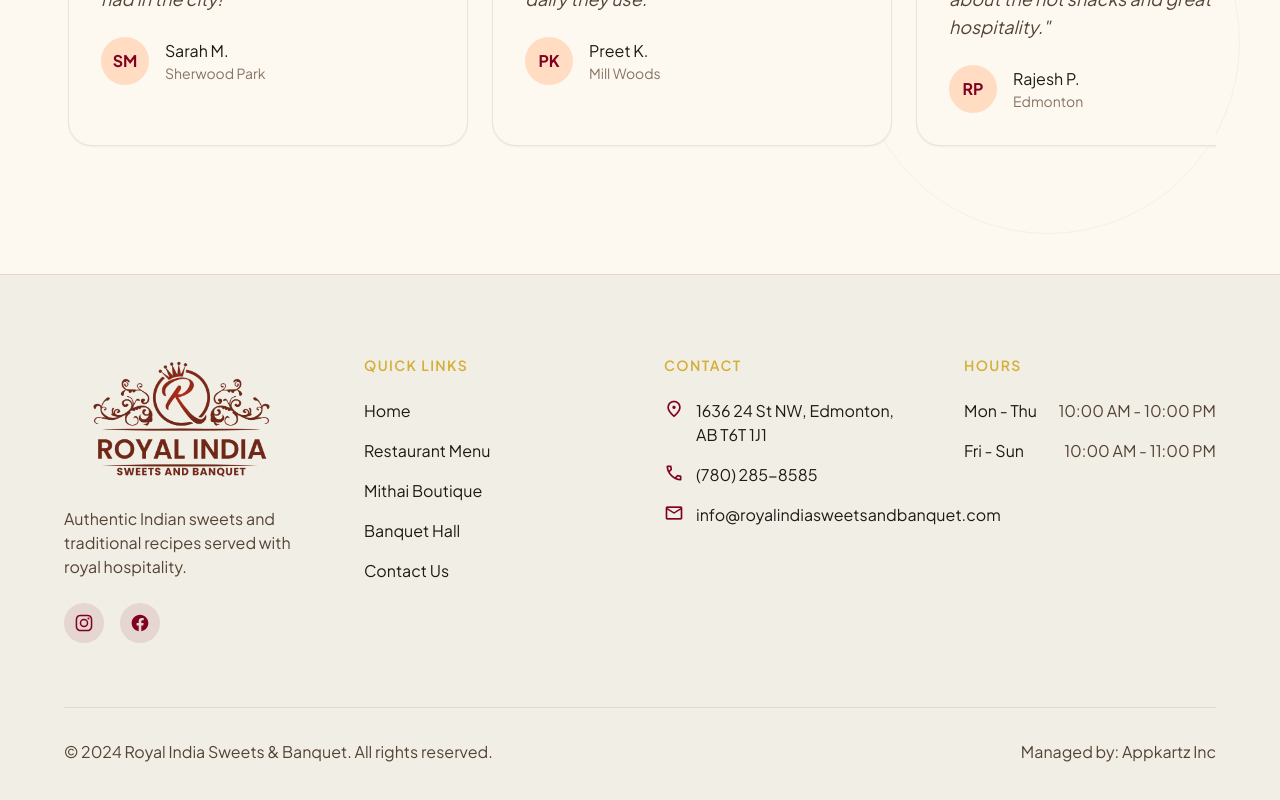
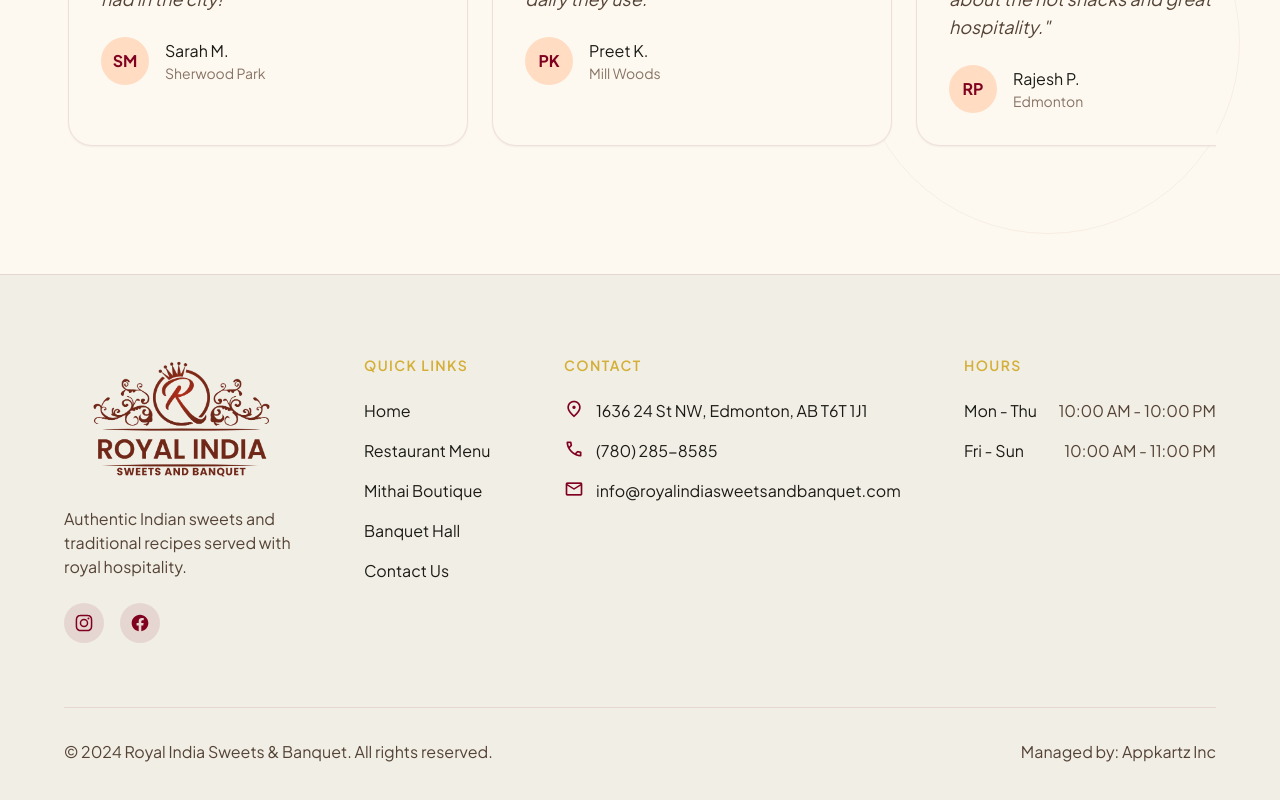
Before and after one commit to vp-appkartz/royalindiasweets-static, a React (Vite) app: page / in a window 1280 px wide. Shown: the part 3393-4193 px from the top of the page. Built offline with nearby package versions, Linux system fonts and the light colour scheme; a web font is replaced by a local one.

Commit message:
Adjust footer grid columns

```diff
--- a/src/Layout.tsx
+++ b/src/Layout.tsx
@@ -43,8 +43,8 @@ export default function Layout() {
 
         <footer className="bg-surface-container border-t border-primary/10 pt-20 pb-10">
           <div className="max-w-container-max mx-auto px-margin-mobile md:px-margin-desktop">
-              <div className="grid grid-cols-1 md:grid-cols-4 gap-12 mb-16">
-                  <div className="md:col-span-1">
+              <div className="grid grid-cols-1 md:grid-cols-12 gap-8 lg:gap-12 mb-16">
+                  <div className="md:col-span-3">
                       <img src="/media/ROYAL%20INDIA%20SWEETS%20AND%20BANQUET.png" alt="Royal India Sweets Logo" className="h-32 w-auto mb-6 opacity-90" />
                       <p className="font-body-md text-on-surface-variant mb-6">Authentic Indian sweets and traditional recipes served with royal hospitality.</p>
                       <div className="flex gap-4">
@@ -60,7 +60,7 @@ export default function Layout() {
                           </a>
                       </div>
                   </div>
-                  <div>
+                  <div className="md:col-span-2">
                       <h4 className="font-label-md text-label-md text-secondary uppercase tracking-widest mb-6">Quick Links</h4>
                       <ul className="space-y-4">
                           <li><Link to="/" className="font-body-md text-on-surface hover:text-primary transition-colors">Home</Link></li>
@@ -70,7 +70,7 @@ export default function Layout() {
                           <li><Link to="/contact" className="font-body-md text-on-surface hover:text-primary transition-colors">Contact Us</Link></li>
                       </ul>
                   </div>
-                  <div>
+                  <div className="md:col-span-4">
                       <h4 className="font-label-md text-label-md text-secondary uppercase tracking-widest mb-6">Contact</h4>
                       <ul className="space-y-4">
                           <li className="flex gap-3">
@@ -85,11 +85,11 @@ export default function Layout() {
                           </li>
                           <li className="flex gap-3">
                               <span className="material-symbols-outlined text-primary text-[20px]">mail</span>
-                              <a href="mailto:info@royalindiasweetsandbanquet.com" className="font-body-md text-on-surface hover:text-primary transition-colors">info@royalindiasweetsandbanquet.com</a>
+                              <a href="mailto:info@royalindiasweetsandbanquet.com" className="font-body-md text-on-surface hover:text-primary transition-colors break-words">info@royalindiasweetsandbanquet.com</a>
                           </li>
                       </ul>
                   </div>
-                  <div>
+                  <div className="md:col-span-3">
                       <h4 className="font-label-md text-label-md text-secondary uppercase tracking-widest mb-6">Hours</h4>
                       <ul className="space-y-4">
                           <li className="flex justify-between">
```
